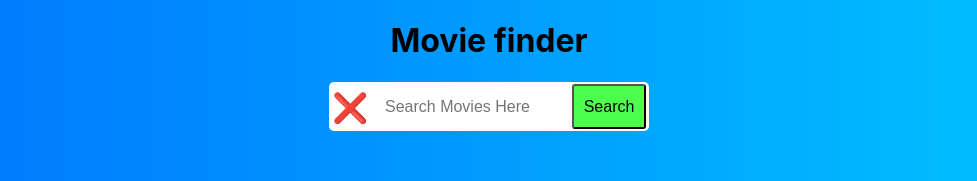
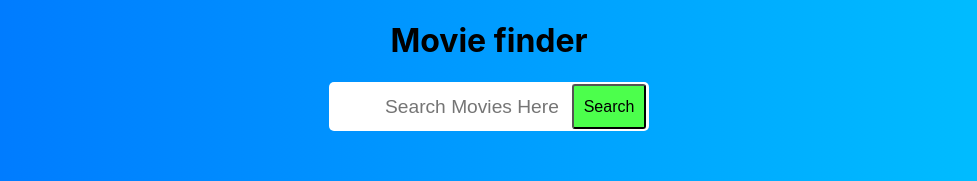
Before and after one commit to Vimalraveendra/MovieFinder-redux-typescript, a React (Create React App) app: page / in a window 1280 px wide. Shown: the top 181 px of the page, without its empty margins (151-1128 px from the left). Built offline with nearby package versions, Linux system fonts and the light colour scheme.

Commit message:
Modified the module dot css styles of searchBox component to display inline the searchbutton and windings inside the Inputbox

```diff
--- a/src/Components/SearchBox/SearchBox.jsx
+++ b/src/Components/SearchBox/SearchBox.jsx
@@ -14,11 +14,13 @@ const SearchBox = ({
         type="search"
         placeholder="search movies here"
         onChange={searchChange}
+        value={searchField}
       />
 
       <button className={styles.button} onClick={handleSubmit}>
         Search
       </button>
+      {searchField.length > 0 ? (
         <span
           className={styles.icon}
           role="img"
@@ -27,6 +29,7 @@ const SearchBox = ({
         >
           &#10060;
         </span>
+      ) : null}
     </div>
   );
 };
--- a/src/Components/SearchBox/SearchBox.module.css
+++ b/src/Components/SearchBox/SearchBox.module.css
@@ -16,7 +16,7 @@
   border: none;
   text-transform: capitalize;
   padding-left: 3.5rem;
-  font-size: 1rem;
+  font-size: 1.2rem;
 }
 .input:focus {
   outline: none;
@@ -42,7 +42,6 @@ to me but you can change the dimensions of course. */
 .icon {
   position: absolute;
   left: 0.2rem;
-  top: 0.5rem;
-
-  font-size: 1.8rem;
+  top: 0.6rem;
+  font-size: 1.5rem;
 }
```
Lines whose indentation alone changed are shown as unchanged.
